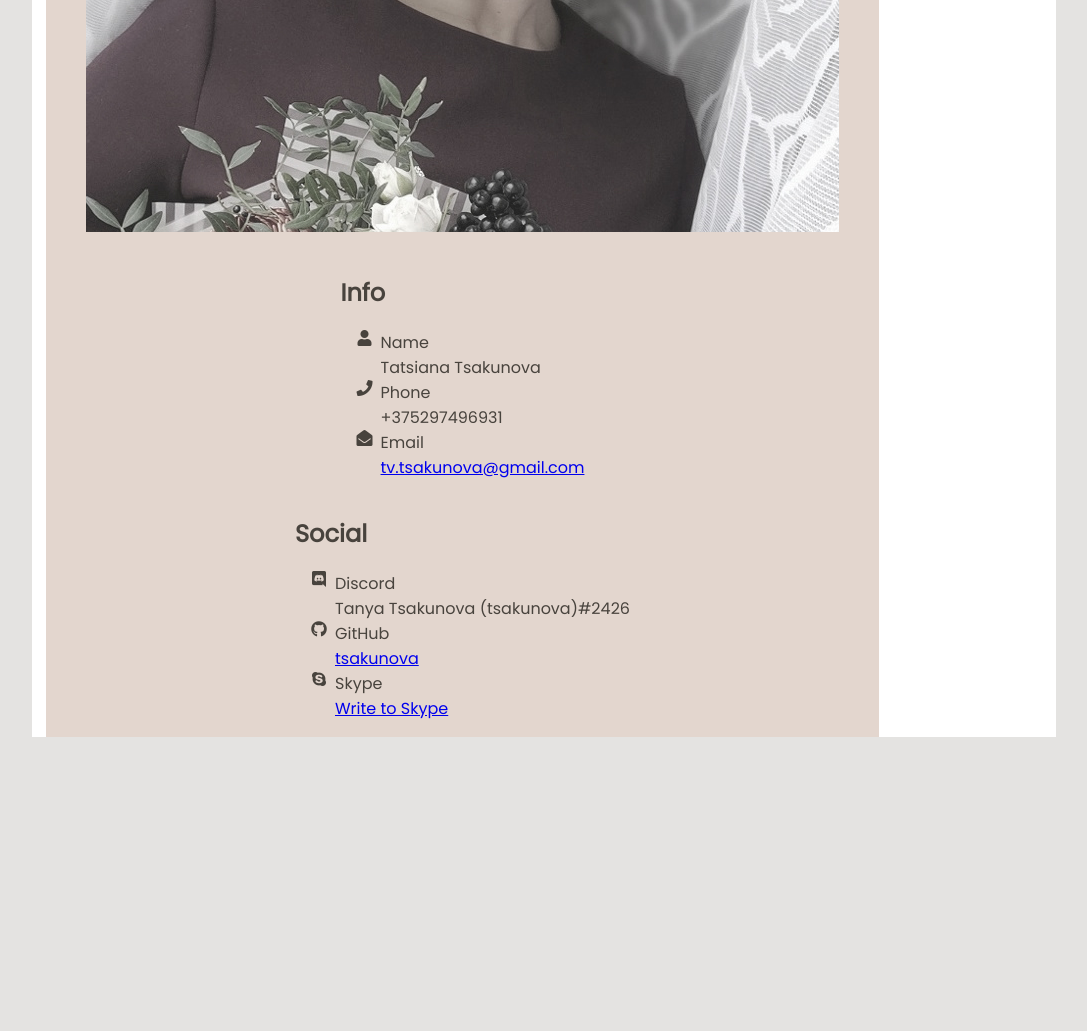
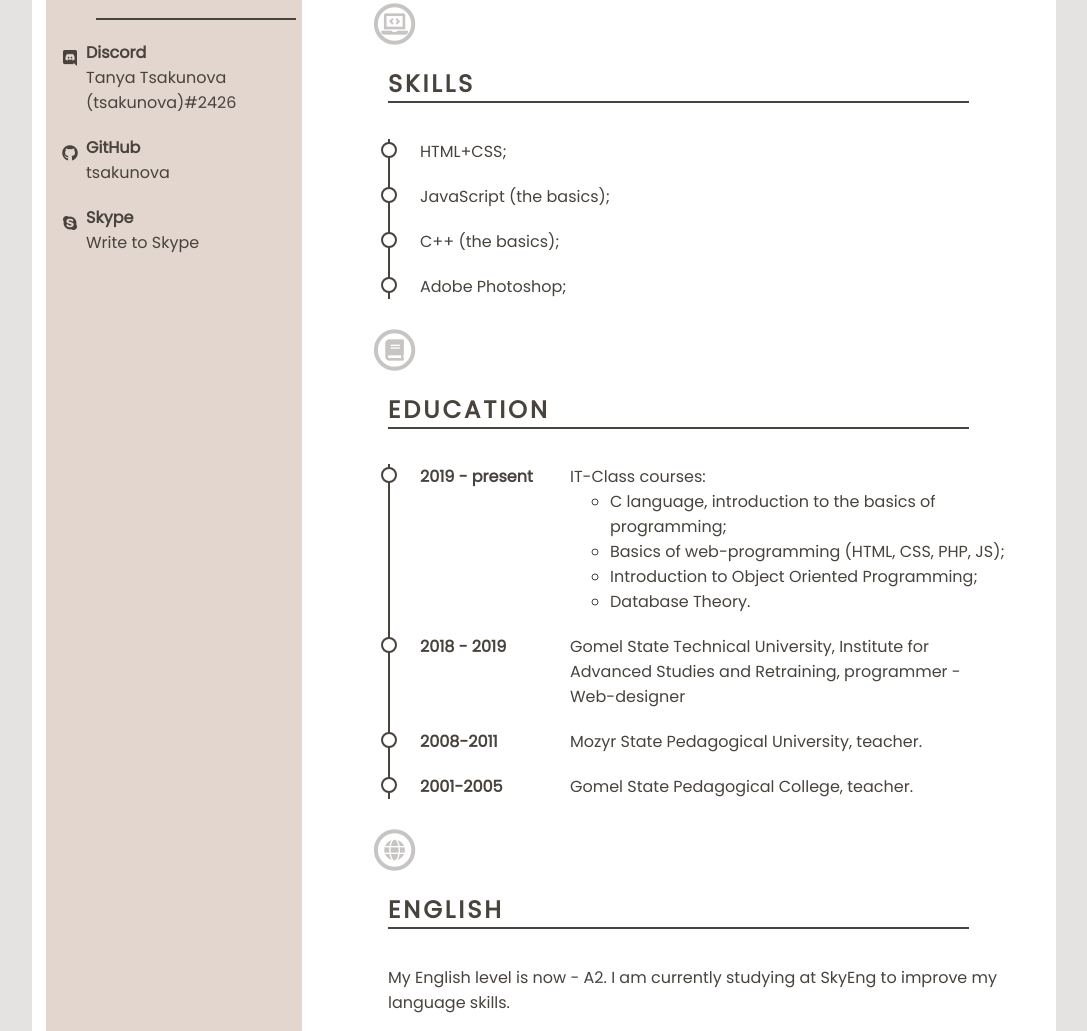
Before and after one commit to tsakunova/rsschool-cv, a plain HTML site: page index.html in a window 1280 px wide. Shown: the part 567-1598 px from the top of the page, without its empty margins (96-1183 px from the left). Before the commit the page ends 1304 px from the top, so only its background shows below. Drawn offline with Linux system fonts and the light colour scheme.

Commit message:
feat: add main block

```diff
--- a/index.html
+++ b/index.html
@@ -48,7 +48,75 @@
             </ul>
         </div>
     </aside>
-
+    <main class="main">
+      <section class="sections">
+          <span class="fa-stack fa-lg icons">
+              <i class="far fa-circle fa-stack-2x"></i>
+              <i class="fas fa-user-alt fa-stack-1x"></i>
+          </span>
+          <h2>About me</h2>
+          <p>My goal is to start a career junior front-end developer and develop in this area.
+              I am currently working as a teacher. I took the first step towards my goal - I quit public school
+              and work as a Scratch and HTML + CSS trainer for children in an online school, while I actively
+              study programming languages. I have good analytical skills. Easy to learn. I work well in a team.
+          </p>
+      </section>
+      <section class="sections">
+          <span class="fa-stack fa-lg  icons">
+              <i class="far fa-circle fa-stack-2x"></i>
+              <i class="fas fa-laptop-code  fa-stack-1x"></i>
+          </span>
+          <h2>Skills</h2>
+          <ul class="time-line">
+              <li>HTML+CSS;</li>
+              <li>JavaScript (the basics);</li>
+              <li>C++ (the basics);</li>
+              <li>Adobe Photoshop;</li>
+          </ul>
+      </section>
+      <section class="sections">
+          <span class="fa-stack fa-lg  icons">
+              <i class="far fa-circle fa-stack-2x"></i>
+              <i class="fas fa-book fa-stack-1x"></i>
+          </span>
+          <h2>Education</h2>
+          <ul class="time-line with-date ">
+              <li>
+                  <span class="date">2019 - present</span>
+                  <span>IT-Class courses:</span>
+                  <ul>
+                      <li>C language, introduction to the basics of programming;</li>
+                      <li>Basics of web-programming (HTML, CSS, PHP, JS);</li>
+                      <li>Introduction to Object Oriented Programming;</li>
+                      <li>Database Theory.</li>
+                  </ul>
+              </li>
+              <li>
+                  <span class="date">2018 - 2019</span>
+                  <span>Gomel State Technical University, Institute for Advanced
+                      Studies
+                      and Retraining, programmer - Web-designer</span>
+              </li>
+              <li>
+                  <span class="date">2008-2011</span>
+                  <span>Mozyr State Pedagogical University, teacher.</span>
+              </li>
+              <li>
+                  <span class="date">2001-2005</span>
+                  <span>Gomel State Pedagogical College, teacher.</span>
+              </li>
+          </ul>
+      </section>
+      <section class="sections">
+          <span class="fa-stack fa-lg icons">
+              <i class="far fa-circle fa-stack-2x"></i>
+              <i class="fas fa-globe fa-stack-1x"></i>
+          </span>
+          <h2>English</h2>
+          <p>My English level is now - A2. I am currently studying at SkyEng to improve my language skills.
+          </p>
+      </section>
+  </main>
 </div>
 </body>
 
--- a/styles/main.css
+++ b/styles/main.css
@@ -44,3 +44,102 @@ body {
     padding-top: 30px;
     background-color: #E3D6CE;
 }
+.main {
+    padding: 0 50px 0 100px;
+    background-color: #FFFFFF;
+}
+
+.cv-photo {
+    border: 2px solid #504943;
+    border-radius: 50%;
+    height: 150px;
+    width: 150px;
+}
+
+.info-nav h2 {
+    border-bottom: 2px solid #48433D;
+    letter-spacing: 3px;
+    margin-left: 50px;
+    padding-bottom: 10px;
+    text-transform: uppercase;
+    width: 200px;
+}
+
+.ul-contact {
+    font-weight: 700;
+}
+
+.fa-ul li {
+    margin-bottom: 20px;
+}
+
+.main h2 {
+    display: inline-block;
+    border-bottom: 2px solid #48433D;
+    letter-spacing: 3px;
+    text-transform: uppercase;
+    width: 94%;
+}
+
+.fa-ul i {
+    padding-top: 10px;
+}
+
+.time-line {
+    padding-left: 0;
+}
+
+.time-line>li {
+    position: relative;
+    border-left: 2px solid #48433D;
+    list-style-type: none;
+    padding-left: 30px;
+}
+
+.time-line>li:not(:last-child) {
+    padding-bottom: 20px;
+}
+
+.time-line>li:before {
+    position: absolute;
+    display: block;
+    border: 2px solid #48433D;
+    background: #FFFFFF;
+    border-radius: 50%;
+    content: '';
+    height: 12px;
+    left: -9px;
+    top: 3px;
+    width: 12px;
+}
+
+.date {
+    display: block;
+    font-weight: bold;
+    width: 150px;
+}
+
+.with-date ul {
+    grid-column-start: 2;
+}
+
+.with-date>li {
+    display: grid;
+    grid-column-gap: 30px;
+    grid-template-columns: 120px auto;
+}
+
+.icons {
+    margin: 0px 10px 0px -20px;
+    opacity: 0.3;
+}
+
+.sections {
+    margin-top: 30px;
+}
+
+a:link,
+a:visited {
+    color: #48433D;
+    text-decoration: none;
+}
```
